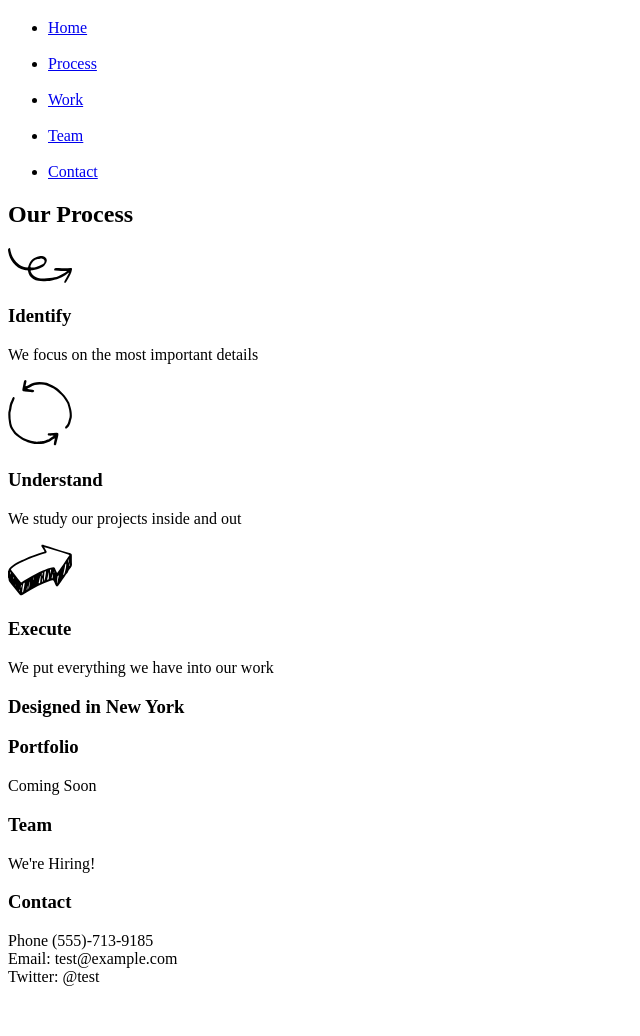
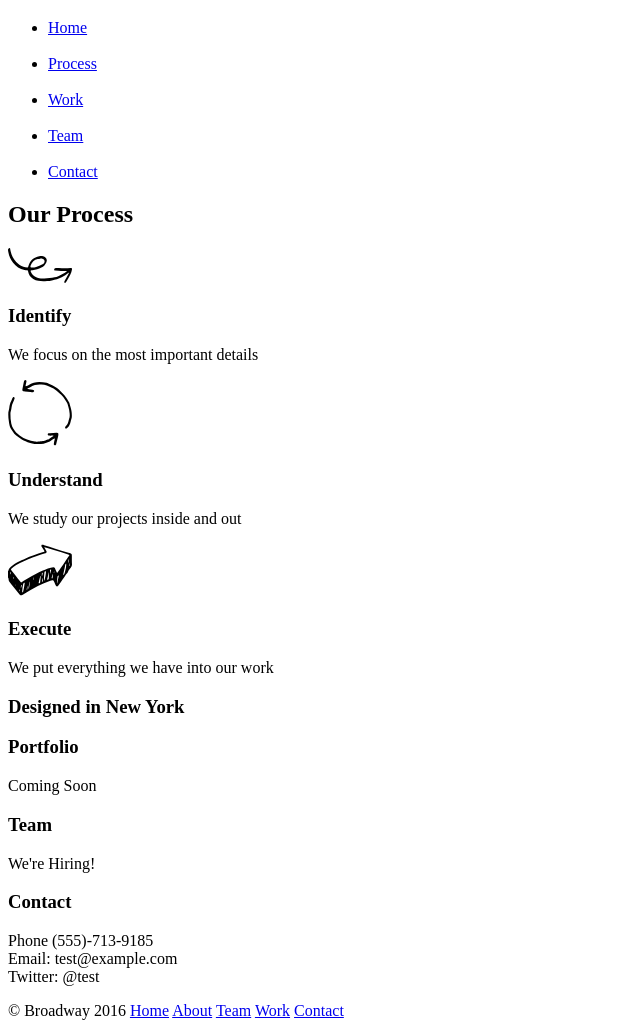
Before and after one commit to tr3vbr0w/BroadwayDesign, a plain HTML site: page index.html in a window 1280 px wide. Shown: the part 61-1097 px from the top of the page, without its empty margins (0-640 px from the left). Before the commit the page ends 1063 px from the top, so only its background shows below. Drawn offline with Linux system fonts and the light colour scheme; files whose address does not match are found by name.

Commit message:
Complete HTML

```diff
--- a/index.html
+++ b/index.html
@@ -16,7 +16,7 @@
           <li><a href="#">Contact</a></li>
         </ul>
     </div>
-    <h2>Our Process</h2>
+    <h2 id="Process">Our Process</h2>
     <img src="C:/cygwin64/home/Trevor Brown/Projects/BroadwayDesign/Resources/images/identify.svg">
       <h3>Identify</h3>
         <p>We focus on the most important details</p>
@@ -27,13 +27,15 @@
       <h3>Execute</h3>
         <p>We put everything we have into our work</p>
     <h3>Designed in New York</h3>
-    <h3>Portfolio</h3>
+    <h3 id="work">Portfolio</h3>
       <p>Coming Soon</p>
-    <h3>Team</h3>
+    <h3 id="Team">Team</h3>
       <p>We're Hiring!</p>
-    <h3>Contact</h3>
+    <h3 id="contact">Contact</h3>
         <p>Phone (555)-713-9185 <br>Email: test@example.com <br>Twitter: @test</p>
+  </body>
+  <footer>
+    <p>&copy; Broadway 2016 <a href=".Head">Home</a> <a href="#Process">About</a> <a href="#Team">Team</a> <a href="#work">Work</a> <a href="#contact">Contact</a> </p>
 
-
-  </body>
+  </footer>
 </html>
```
